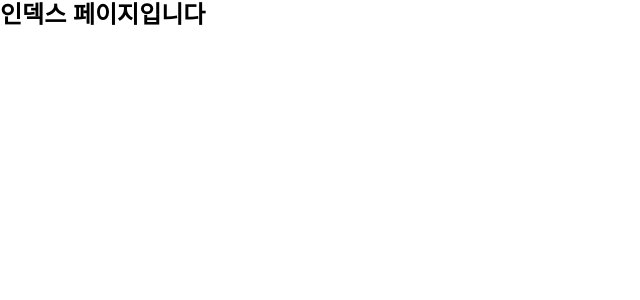
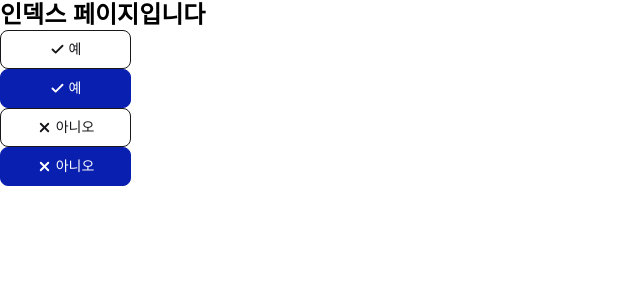
Before and after one commit to FRONTENDBOOTCAMP-13th/Final-11-Cutie, a Next.js app: page / in a window 1280 px wide. Shown: the top 300 px of the page, without its empty margins (0-640 px from the left). Built offline with nearby package versions, Linux system fonts and the light colour scheme.

Commit message:
💄 yes or no button (white, blue)

```diff
--- a/src/app/page.tsx
+++ b/src/app/page.tsx
@@ -1,7 +1,13 @@
+import { NoButtonblue, NoButtonWhite, YesButtonblue, YesButtonWhite } from '@components/button/SquareBtn';
+
 export default function Home() {
   return (
     <div>
       <p className="bold-24">인덱스 페이지입니다</p>
+      <YesButtonWhite />
+      <YesButtonblue />
+      <NoButtonWhite />
+      <NoButtonblue />
     </div>
   );
 }
--- a/src/components/button/SquareBtn.tsx
+++ b/src/components/button/SquareBtn.tsx
@@ -1,5 +1,6 @@
 import CheckBox from '@assets/icons/checkbox.svg';
 import UnCheckBox from '@assets/icons/uncheckbox.svg';
+import { CheckIcon, X } from 'lucide-react';
 
 //호버되는 체크박스 버튼 컴포넌트
 export function CheckboxBtn() {
@@ -66,3 +67,40 @@ export function LoginButtonMobile() {
     </button>
   );
 }
+
+// 예 버튼 (흰색)
+export function YesButtonWhite() {
+  return (
+    <div className="flex justify-center gap-1 items-center  border border-font-900 rounded-lg  py-[11px] w-[131px] h-[39px] text-font-900 bg-white hover:bg-primary-800 hover:text-white hover:border-primary-800">
+      <CheckIcon size={15} strokeWidth={3} />
+      <span className="medium-14">예</span>
+    </div>
+  );
+}
+// 예 버튼 (파랑)
+export function YesButtonblue() {
+  return (
+    <div className="flex justify-center gap-1 items-center  border border-primary-800 rounded-lg  py-[11px] w-[131px] h-[39px] bg-primary-800 text-white ">
+      <CheckIcon size={15} strokeWidth={3} />
+      <span className="medium-14">예</span>
+    </div>
+  );
+}
+// 아니오 버튼 (흰색)
+export function NoButtonWhite() {
+  return (
+    <div className="flex justify-center gap-1 items-center  border border-font-900 rounded-lg  py-[11px] w-[131px] h-[39px] text-font-900 bg-white hover:bg-primary-800 hover:text-white hover:border-primary-800">
+      <X size={15} strokeWidth={3} />
+      <span className="medium-14">아니오</span>
+    </div>
+  );
+}
+// 아니오 버튼 (파랑)
+export function NoButtonblue() {
+  return (
+    <div className="flex justify-center gap-1 items-center  border border-primary-800 rounded-lg  py-[11px] w-[131px] h-[39px] bg-primary-800 text-white ">
+      <X size={15} strokeWidth={3} />
+      <span className="medium-14">아니오</span>
+    </div>
+  );
+}
```
